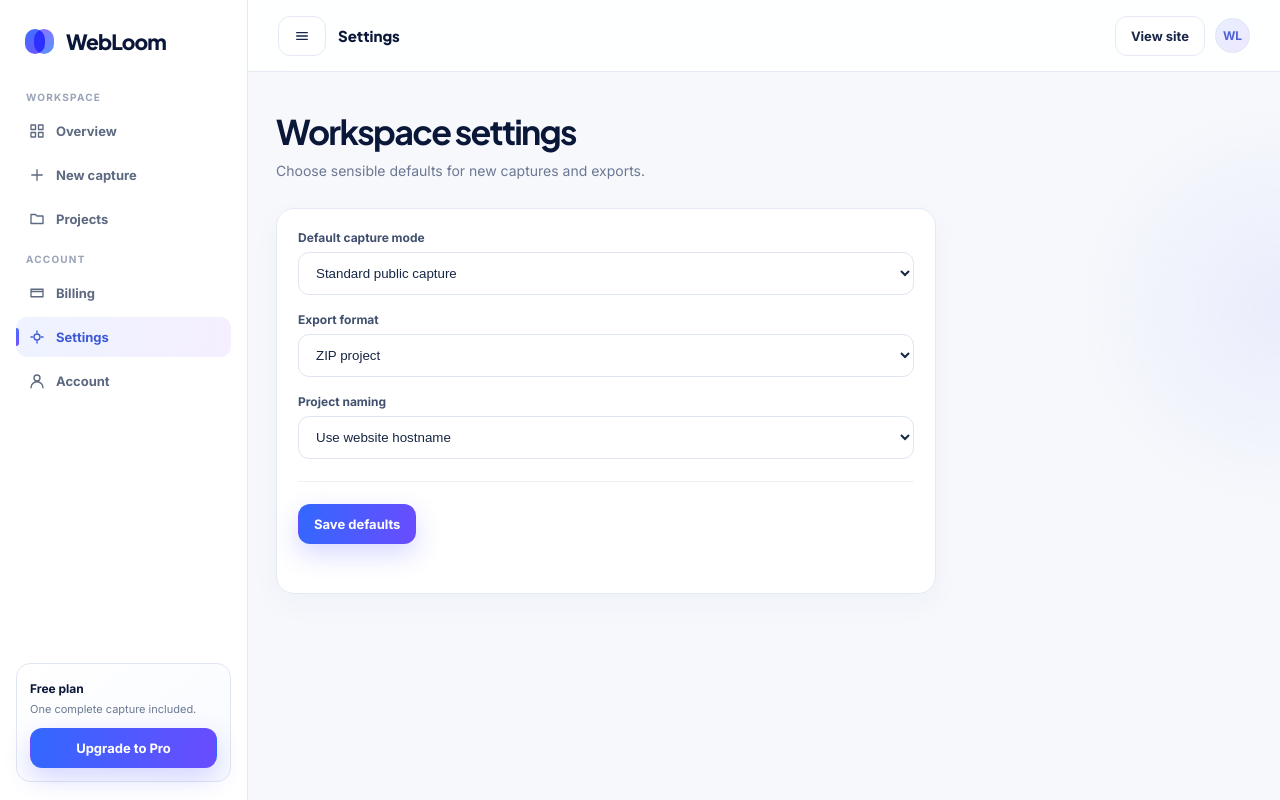
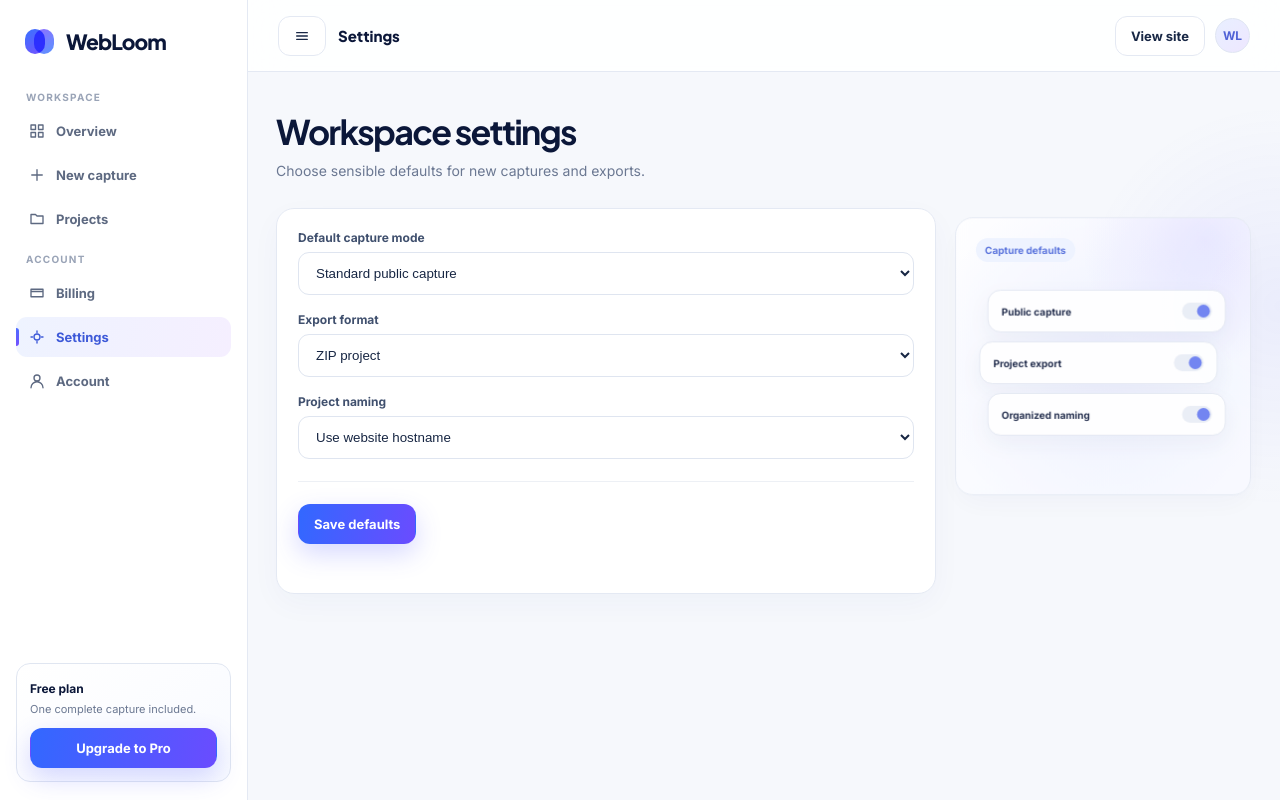
Before and after one commit to greenman9909-cmd/spa-ripper, a Flask app: template web/templates/settings.html in a window 1280 px wide. Run offline with Flask 3, Linux system fonts and the light colour scheme; the template is opened without the code that fills it, so the values that code supplies are empty.

Commit message:
Polish WebLoom settings page

```diff
--- a/web/templates/settings.html
+++ b/web/templates/settings.html
@@ -8,4 +8,4 @@
 <a class="" href="/account"><svg viewBox="0 0 24 24"><path d="M12 12a4 4 0 1 0 0-8 4 4 0 0 0 0 8zM4 21a8 8 0 0 1 16 0"/></svg>Account</a></nav>
 <div class="side-foot"><div class="plan-chip"><b>Free plan</b><p>One complete capture included.</p><a class="btn primary full" href="/billing">Upgrade to Pro</a></div></div></aside><main class="main"><header class="topbar"><div class="topbar-left"><button class="btn mobile-menu" data-menu aria-label="Open navigation"><svg viewBox="0 0 24 24"><path d="M4 7h16M4 12h16M4 17h16"/></svg></button><span class="page-title">Settings</span></div><div class="top-actions"><a class="btn hide-mobile" href="/">View site</a><a class="avatar" href="/account">WL</a></div></header><div class="content">
 <div class="hero-row reveal"><div><h1>Workspace settings</h1><p>Choose sensible defaults for new captures and exports.</p></div></div>
-<div class="card form-card reveal"><div class="field"><label>Default capture mode</label><select id="captureMode"><option value="standard">Standard public capture</option><option value="deep">Deep capture (Pro)</option></select></div><div class="field"><label>Export format</label><select id="exportFormat"><option value="zip">ZIP project</option><option value="zip_metadata">ZIP + metadata report</option></select></div><div class="field"><label>Project naming</label><select id="projectNaming"><option value="hostname">Use website hostname</option><option value="ask">Ask every time</option></select></div><div class="divider"></div><button id="saveSettings" class="btn primary" type="button">Save defaults</button><p class="form-status" id="settingsStatus" aria-live="polite"></p></div></div></main></div><script src="/__spa_ui/static/webloom-app.js"></script></body></html>
+<div class="form-layout reveal"><div class="card form-card"><div class="field"><label>Default capture mode</label><select id="captureMode"><option value="standard">Standard public capture</option><option value="deep">Deep capture (Pro)</option></select></div><div class="field"><label>Export format</label><select id="exportFormat"><option value="zip">ZIP project</option><option value="zip_metadata">ZIP + metadata report</option></select></div><div class="field"><label>Project naming</label><select id="projectNaming"><option value="hostname">Use website hostname</option><option value="ask">Ask every time</option></select></div><div class="divider"></div><button id="saveSettings" class="btn primary" type="button">Save defaults</button><p class="form-status" id="settingsStatus" aria-live="polite"></p></div><aside class="card form-side identity-visual motion-surface" data-scrub><span class="badge">Capture defaults</span><div class="settings-stack"><div class="settings-row"><b>Public capture</b><span class="settings-toggle"><i></i></span></div><div class="settings-row"><b>Project export</b><span class="settings-toggle"><i></i></span></div><div class="settings-row"><b>Organized naming</b><span class="settings-toggle"><i></i></span></div></div></aside></div></div></main></div><script src="/__spa_ui/static/webloom-app.js"></script></body></html>
```
